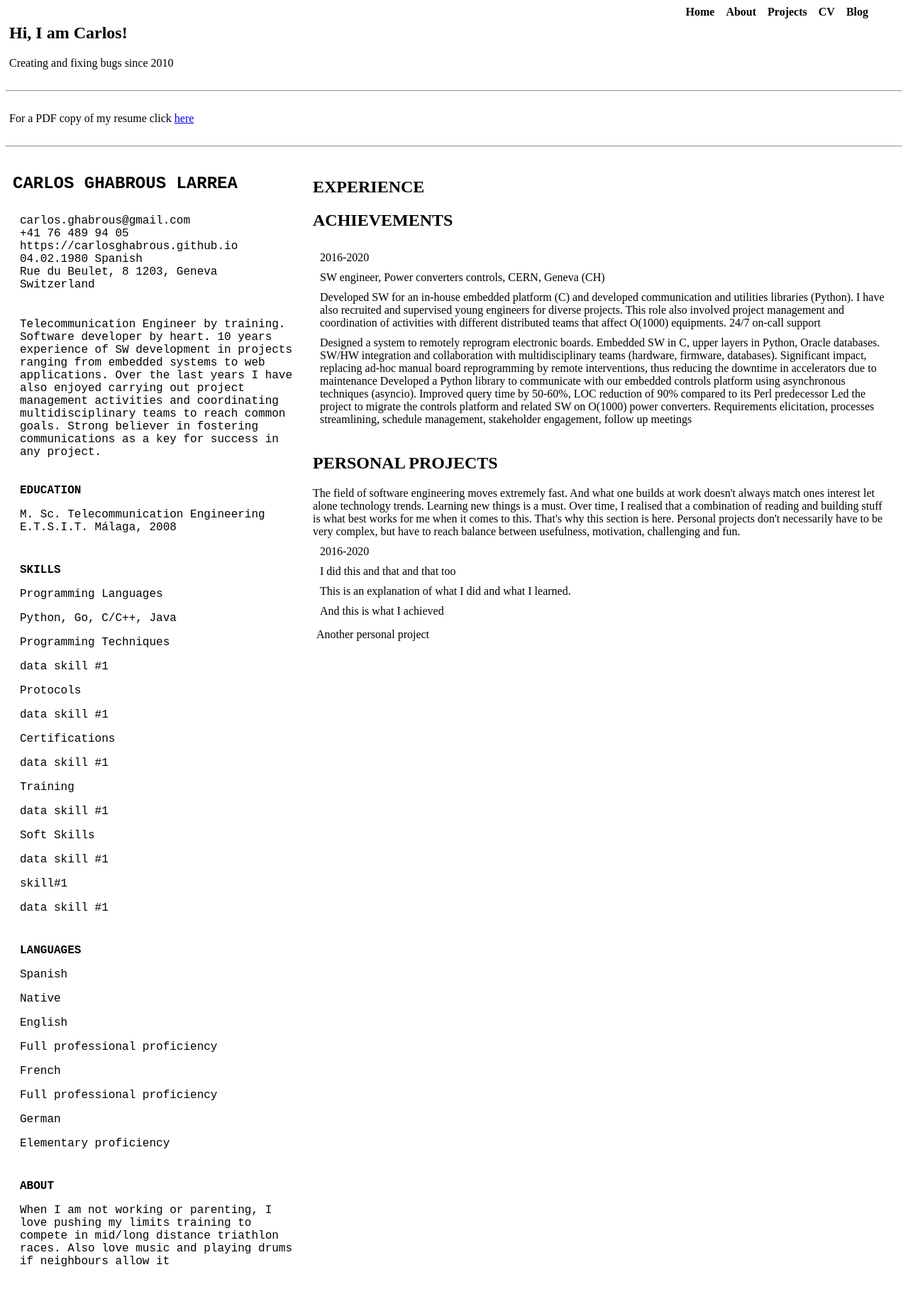
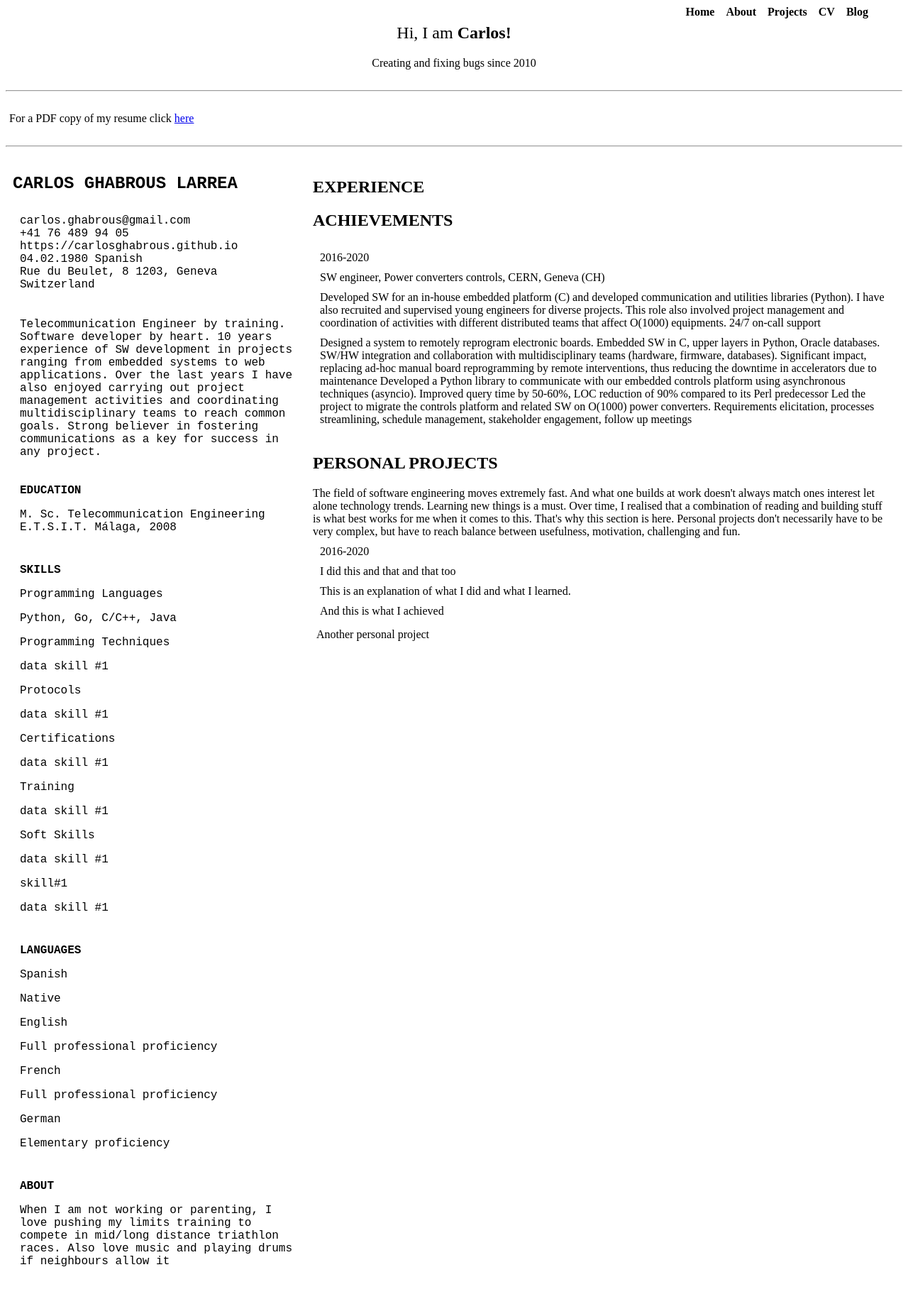
Before and after one commit to carlosghabrous/carlosghabrous.github.io, a Jekyll site: the page built from cv/index.html, in a window 1280 px wide. Shown: the whole page at 71% size. Built offline with Jekyll 4.4.1, drawn with Linux system fonts in a browser that asks for light colours.

Commit message:
Factor out intro section

```diff
--- a/_sass/main.scss
+++ b/_sass/main.scss
@@ -79,48 +79,22 @@
     padding: 1em;
 }
 
-// .nav {
-//     position: absolute;
-//     right: 3em;
+
+// /* Intro section */
+
+// .section__title--intro {
+//     font-weight: var(--fw-reg);
+//     text-align: center;
 // }
 
-// .nav__list {
-//     list-style-type: none;
-//     display: flex;
-//     flex-direction: row;
-//     justify-content: space-evenly;
-//     height: 100%;
-//     margin: 0;
-//     padding: 0;
-//     float: right;
+// .section__subtitle--intro
+// {
+//     text-align: center;
 // }
 
-// .nav__link {
-//     color: inherit;
-//     font-weight: var(--fw-bold);
-//     text-decoration: none;
-//     margin: .5em;
+// .intro {
+//     position: relative;
 // }
-
-// .nav__link:hover {
-//     color: var(--clr-accent);
-// }
-
-/* Intro section */
-
-.section__title--intro {
-    font-weight: var(--fw-reg);
-    text-align: center;
-}
-
-.section__subtitle--intro
-{
-    text-align: center;
-}
-
-.intro {
-    position: relative;
-}
 
 /* About me */
 
--- /dev/null
+++ b/_sass/title.scss
@@ -0,0 +1,15 @@
+/* Intro section */
+
+.section__title--intro {
+    font-weight: var(--fw-reg);
+    text-align: center;
+}
+
+.section__subtitle--intro
+{
+    text-align: center;
+}
+
+.intro {
+    position: relative;
+}
--- a/assets/css/style_cv.scss
+++ b/assets/css/style_cv.scss
@@ -2,4 +2,5 @@
 ---
 @import "common";
 @import "navigation";
+@import "title";
 @import "cv";
--- a/assets/css/styles.scss
+++ b/assets/css/styles.scss
@@ -2,5 +2,6 @@
 ---
 @import "common";
 @import "navigation";
+@import "title";
 @import "main";
 @import "sass-code-highlight/github";
```
